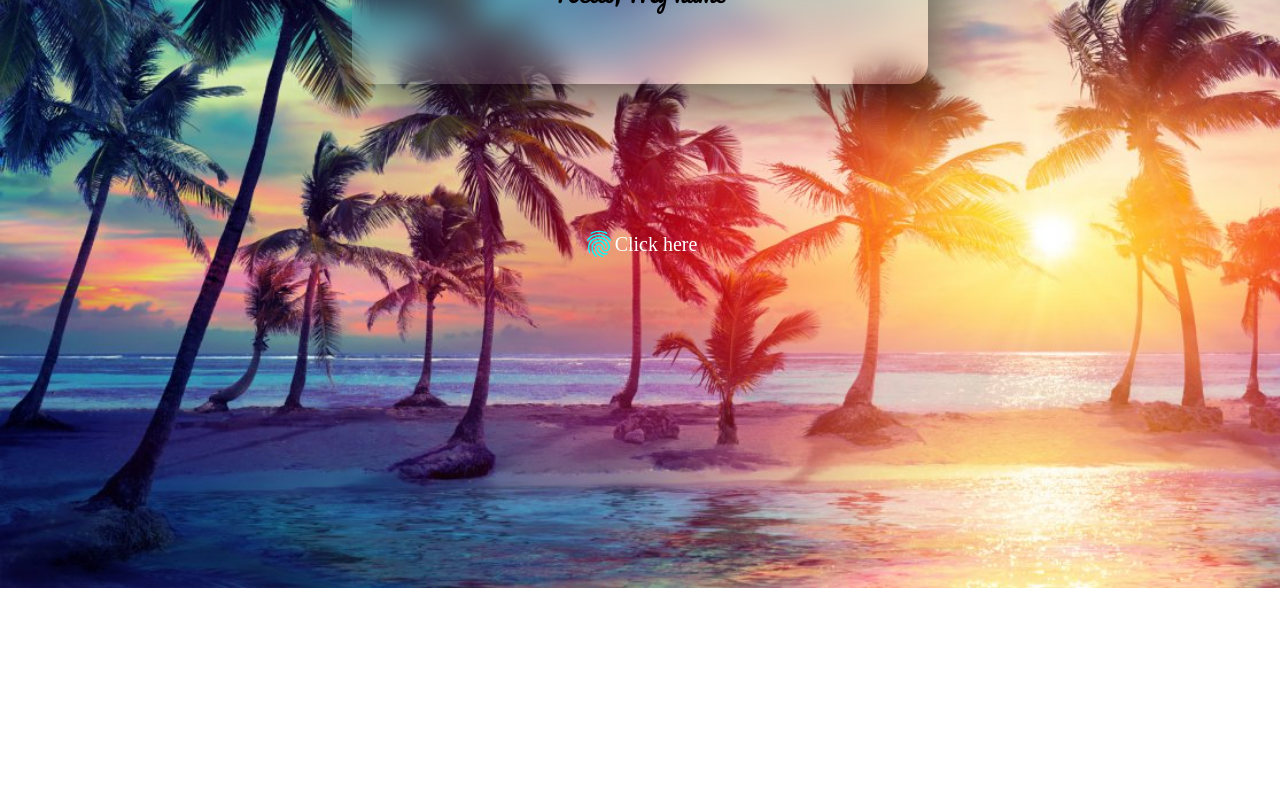
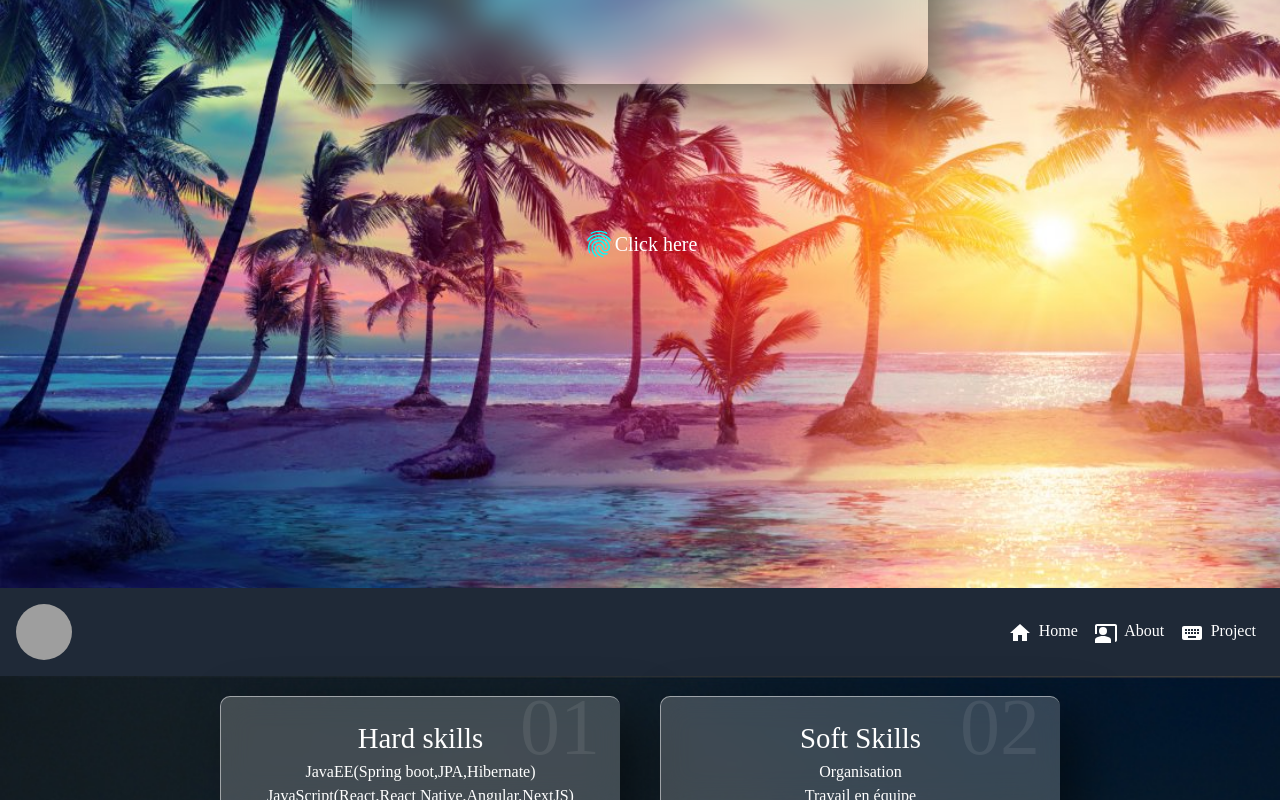
Before and after one commit to Baovola1/Portfolio-suite-, a Next.js app in the folder myproject/: page / in a window 1280 px wide. Shown: the part 300-1100 px from the top of the page. Before the commit the page ends 888 px from the top, so only its background shows below. Built offline with nearby package versions, Linux system fonts and the light colour scheme; grey boxes are pictures that could not be loaded.

Commit message:
fixe video project

```diff
--- a/myproject/components/Header.js
+++ b/myproject/components/Header.js
@@ -6,10 +6,11 @@ import CloseIcon from "@mui/icons-material/Close";
 import MenuIcon from "@mui/icons-material/Menu";
 import HomeIcon from "@mui/icons-material/Home";
 import KeyboardIcon from "@mui/icons-material/Keyboard";
-import ConnectWithoutContactIcon from "@mui/icons-material/ConnectWithoutContact";
 import Avatar from "@mui/material/Avatar";
 import Stack from "@mui/material/Stack";
 import CoPresentIcon from "@mui/icons-material/CoPresent";
+
+
 
 export default function Header() {
   const [menuOpen, setMenuOpen] = useState(false);
@@ -19,8 +20,9 @@ export default function Header() {
     setMenuOpen(!menuOpen);
   };
 
+
   return (
-    <header className="bg-gray-800 text-white p-4">
+    <header className="bg-gray-800 text-white p-4  w-full z-5" >
       <div className="flex items-center justify-between">
         <Stack direction="row" spacing={2}>
           <Avatar alt="photo" src="/photo.png" sx={{ width: 56, height: 56 }} />
@@ -29,7 +31,8 @@ export default function Header() {
           {menuOpen ? <CloseIcon color="white" /> : <MenuIcon color="white" />}
         </button>
         <nav className={`lg:flex ${menuOpen ? "block" : "hidden"}`}>
-          <Link href="/">
+          <Link  href="/">
+
             <div
               className={`block lg:inline-block px-2 py-1 ${
                 router.pathname === "/" ? "bg-gray-800" : ""
@@ -38,8 +41,10 @@ export default function Header() {
               <HomeIcon sx={{ mr: 0.8, color: "white" }} />
               Home
             </div>
+
           </Link>
           <Link href="/about">
+
             <div
               className={`block lg:inline-block px-2 py-1 ${
                 router.pathname === "/about" ? "bg-gray-600" : ""
@@ -48,8 +53,9 @@ export default function Header() {
               <CoPresentIcon sx={{ mr: 0.8, color: "white" }} />
               About
             </div>
+
           </Link>
-          <Link href="/project">
+          <Link href="/project" >
             <div
               className={`block lg:inline-block px-2 py-1 ${
                 router.pathname === "/project" ? "bg-gray-600" : ""
--- /dev/null
+++ b/myproject/components/Scroll.js
@@ -0,0 +1,11 @@
+import React from "react";
+
+function Scroll() {
+  return (
+   <>
+   <h1>Scroll</h1>
+   </>
+  );
+}
+
+export default Scroll;
--- a/myproject/package.json
+++ b/myproject/package.json
@@ -16,6 +16,7 @@
     "@mui/material": "^5.14.18",
     "aos": "^2.3.4",
     "autoprefixer": "^10.4.16",
+    "gsap": "^3.12.2",
     "next": "14.0.0",
     "postcss": "^8.4.31",
     "react": "^18",
--- a/myproject/pages/about.js
+++ b/myproject/pages/about.js
@@ -3,7 +3,7 @@ import React, { useEffect, useState } from "react";
 import Header from "@/components/Header";
 import VanillaTilt from "vanilla-tilt";
 import styles from "../styles/About.module.css";
-import ConstructionIcon from '@mui/icons-material/Construction';
+import ConstructionIcon from "@mui/icons-material/Construction";
 
 export default function About() {
   const [showMore, setShowMore] = useState(true);
@@ -37,6 +37,7 @@ export default function About() {
   return (
     <>
       <Header />
+
       <div className={styles.aboutpage}>
         <div className={styles.parent}>
           <div data-aos="fade-down-right">
@@ -101,7 +102,7 @@ export default function About() {
             <div className={`${styles.card} card`}>
               <div className={styles.content}>
                 <h2 className={styles.titre2}>03</h2>
-                <ConstructionIcon sx={{ mr: 2, color: "white" }}/>
+                <ConstructionIcon sx={{ mr: 2, color: "white" }} />
                 <h3 className={styles.titre3}>Outils</h3>
                 {outil && (
                   <ul>
--- a/myproject/pages/index.js
+++ b/myproject/pages/index.js
@@ -1,6 +1,8 @@
 import Head from "next/head";
 import Header from "@/components/Header";
 import Acceuil from "@/components/Acceuil";
+import About from "./about";
+import Project from "./project";
 
 export default function Index() {
   return (
@@ -8,8 +10,18 @@ export default function Index() {
       <Head>
         <title>My project</title>
       </Head>
-      <Header />
-      <Acceuil />
+      <main className="mt-0">
+        <Header/>
+        <section id="index">
+          <Acceuil />
+        </section>
+        <section id="about">
+          <About />
+        </section>
+        <section id="project">
+          <Project />
+        </section>
+      </main>
     </>
   );
 }
--- a/myproject/pages/project.js
+++ b/myproject/pages/project.js
@@ -7,6 +7,8 @@ import { CardActionArea } from "@mui/material";
 import CardMedia from "@mui/material/CardMedia";
 
 export default function Project() {
+
+
   return (
     <>
       <Header />
@@ -27,16 +29,19 @@ export default function Project() {
             height: "400px",
           }}
         >
-          <CardActionArea>
+          <CardActionArea >
             <div data-aos="fade-right">
               <CardMedia
                 sx={{ height: "100%", width: "100%" }}
                 component="video"
-                controls
                 alt="video"
+                muted
+                loop
+                autoPlay
+
               >
                 <source
-                  src="/adele-someone-like-you_843273.mp4"
+                  src="/curlybrace.mp4"
                   type="video/mp4"
                 />
               </CardMedia>
```
Also changed, not shown: myproject/styles/Scroll.module.css (added), 2 other files (tests, documents, lock files or other folders).
